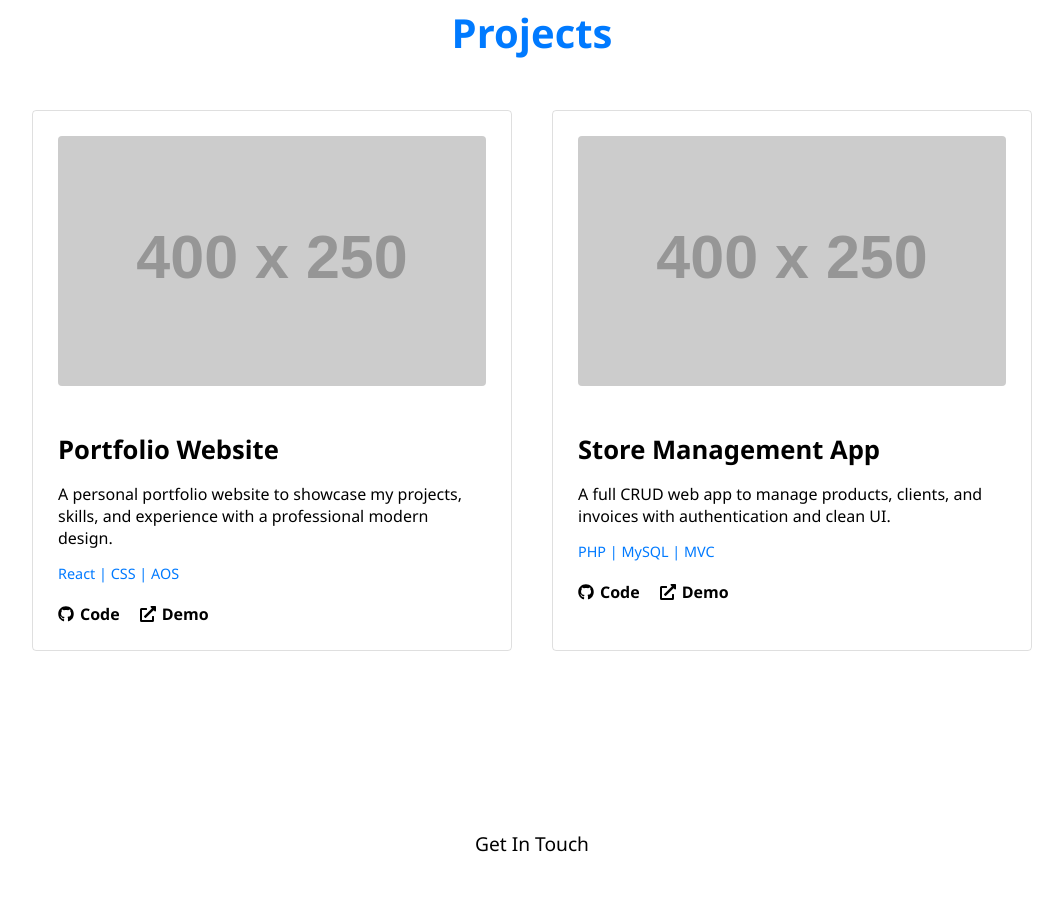
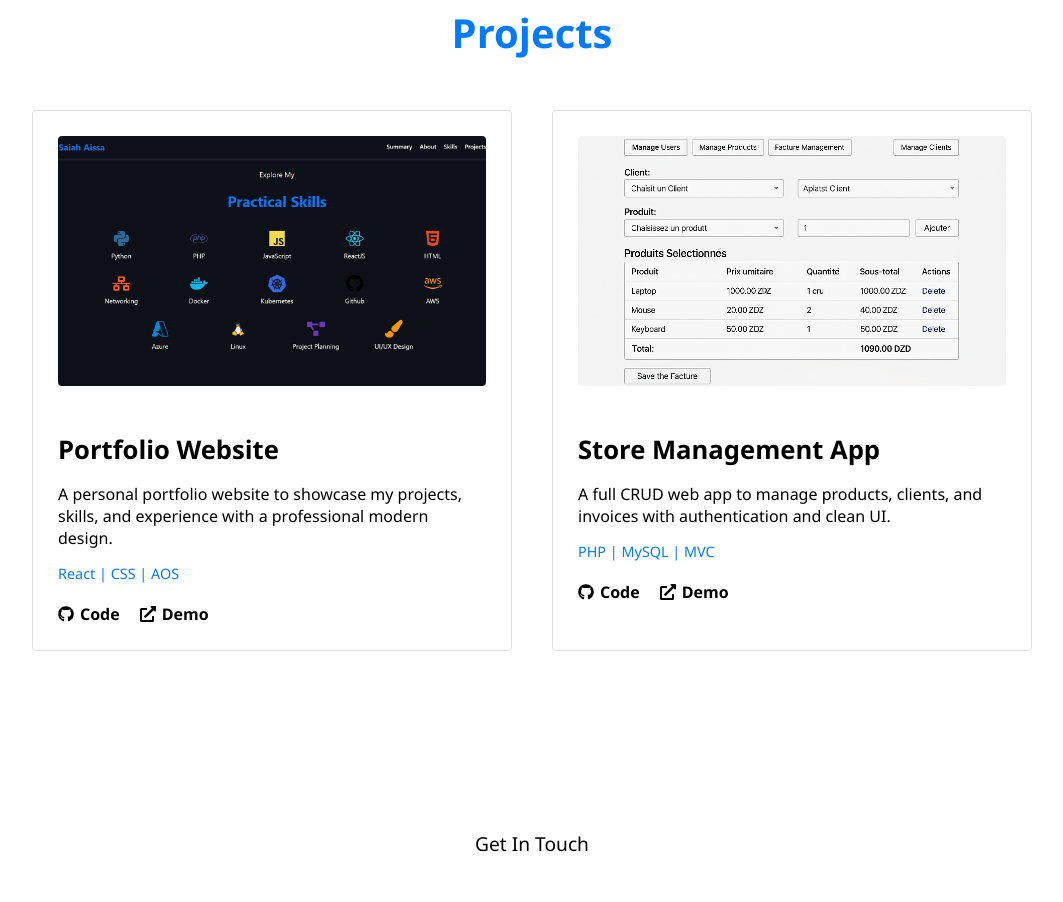
Before and after one commit to Med-Saiah/portfolio, a React (Create React App) app: page / in a window 1280 px wide. Shown: the part 2560-3462 px from the top of the page, without its empty margins (108-1171 px from the left). Built offline with nearby package versions, Linux system fonts and the light colour scheme.

Commit message:
temp commit

```diff
--- a/src/components/Projects.jsx
+++ b/src/components/Projects.jsx
@@ -1,5 +1,9 @@
 import React from 'react';
 import '../styles/Projects.css';
+import portfolioImg from '../assets/portfolio.png';
+import facturationImg from '../assets/facturation.png';
+
+
 import { FaGithub, FaExternalLinkAlt } from 'react-icons/fa';
 
 const Projects = () => {
@@ -12,7 +16,7 @@ const Projects = () => {
 
         {/* Project 1 */}
         <div className="project-card" data-aos="fade-up">
-          <img src="https://via.placeholder.com/400x250" alt="Project 1" className="project-img" />
+          <img src={portfolioImg} alt="Project 1" className="project-img" />
           <h3 className="project-title">Portfolio Website</h3>
           <p className="project-description">
             A personal portfolio website to showcase my projects, skills, and experience with a professional modern design.
@@ -24,7 +28,7 @@ const Projects = () => {
             <a href="https://github.com/your-repo" target="_blank" rel="noopener noreferrer">
               <FaGithub className="link-icon" /> Code
             </a>
-            <a href="https://your-website.com" target="_blank" rel="noopener noreferrer">
+            <a href="https://med-saiah.github.io/portfolio/" target="_blank" rel="noopener noreferrer">
               <FaExternalLinkAlt className="link-icon" /> Demo
             </a>
           </div>
@@ -32,7 +36,7 @@ const Projects = () => {
 
         {/* Project 2 */}
         <div className="project-card" data-aos="fade-up">
-          <img src="https://via.placeholder.com/400x250" alt="Project 2" className="project-img" />
+          <img src={facturationImg} alt="Project 2" className="project-img" />
           <h3 className="project-title">Store Management App</h3>
           <p className="project-description">
             A full CRUD web app to manage products, clients, and invoices with authentication and clean UI.
@@ -41,10 +45,10 @@ const Projects = () => {
             <span>PHP</span> | <span>MySQL</span> | <span>MVC</span>
           </div>
           <div className="project-links">
-            <a href="https://github.com/your-repo" target="_blank" rel="noopener noreferrer">
+            <a href="https://github.com/Med-Saiah/Gestion-de-stock" target="_blank" rel="noopener noreferrer">
               <FaGithub className="link-icon" /> Code
             </a>
-            <a href="https://your-demo-link.com" target="_blank" rel="noopener noreferrer">
+            <a href="#" target="_blank" rel="noopener noreferrer">
               <FaExternalLinkAlt className="link-icon" /> Demo
             </a>
           </div>
```
Also changed, not shown: public/favicon.png, 1 other file (tests, documents, lock files or other folders).
